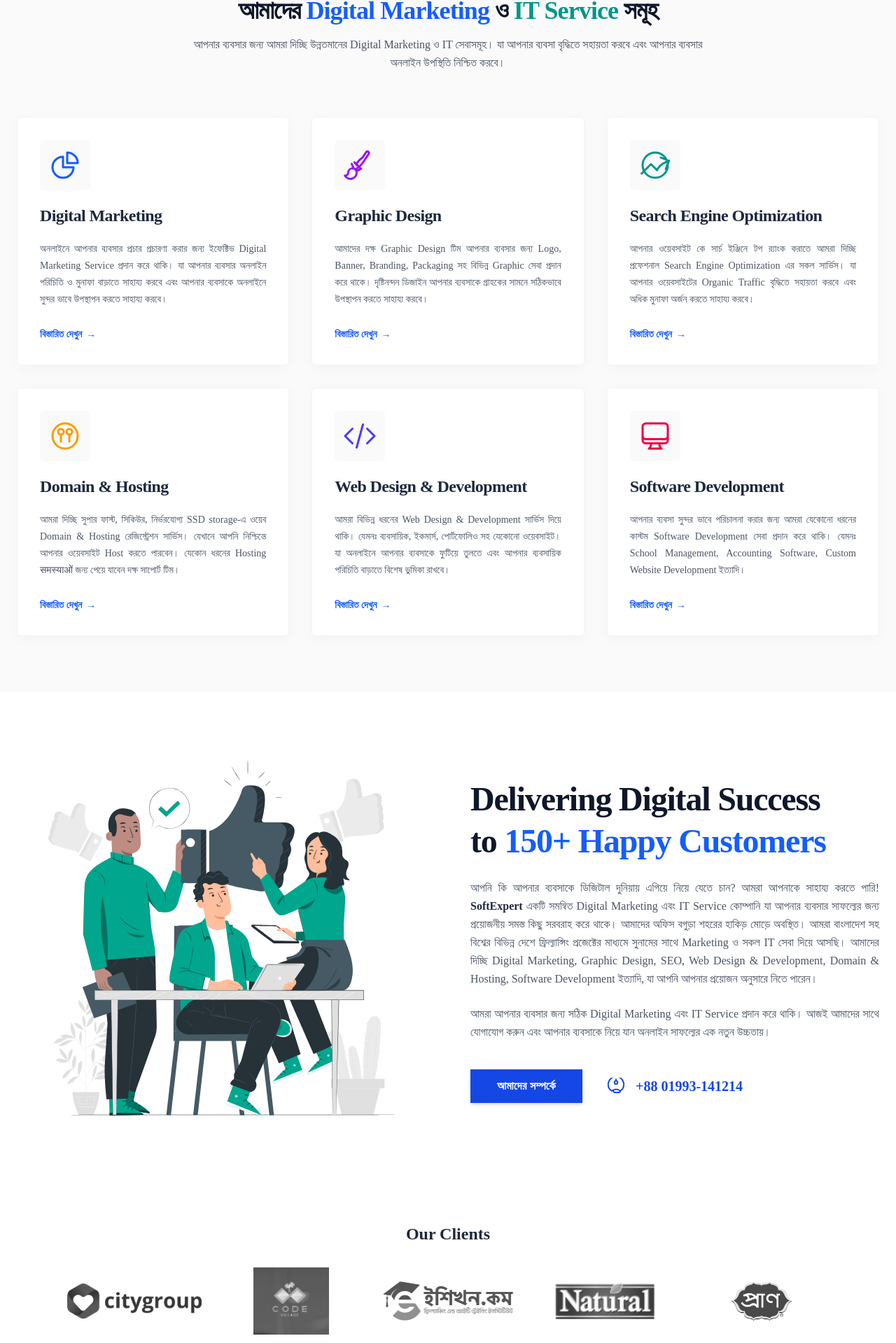
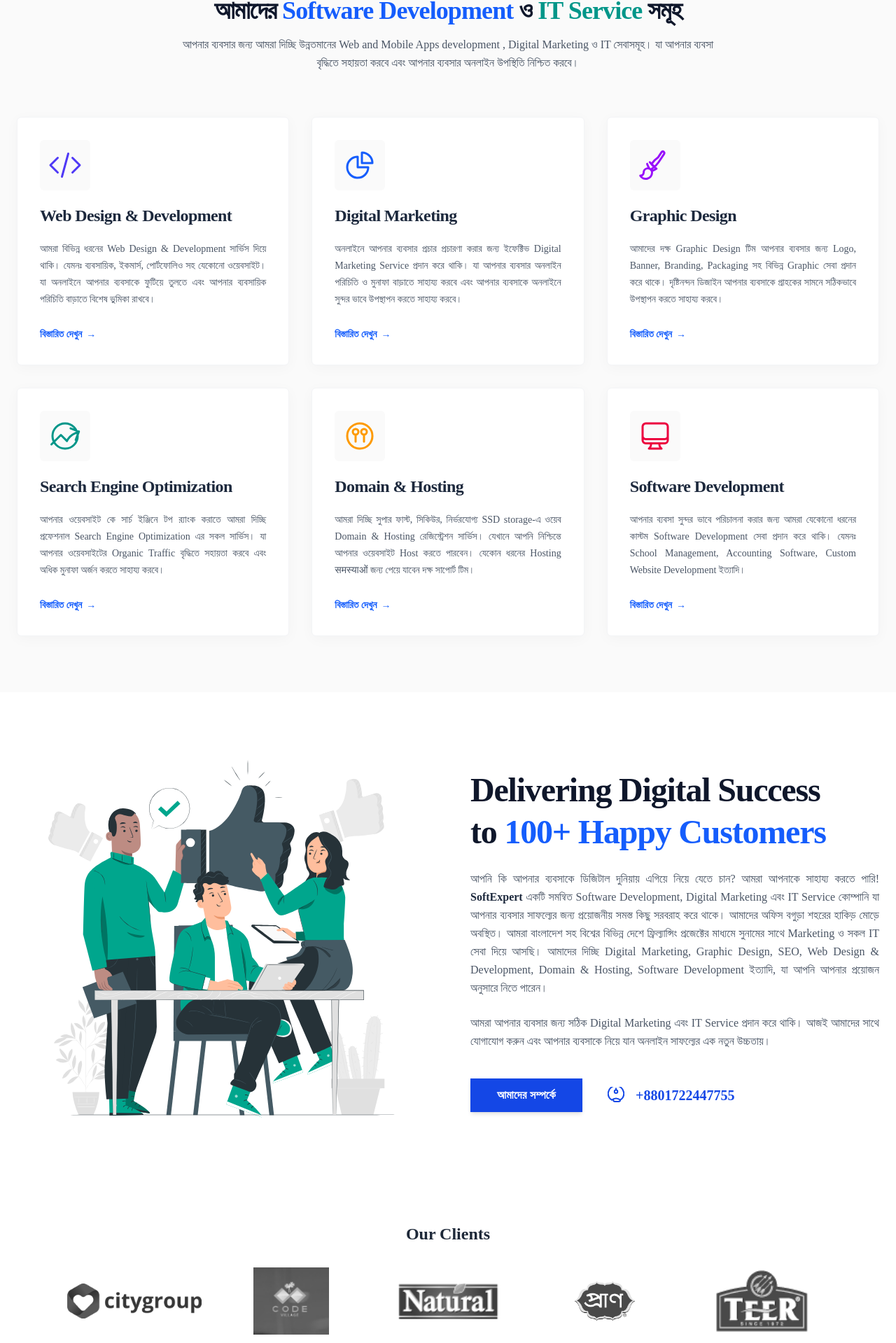
Before and after one commit to applandsys/softexpertweb, a Next.js app: page / in a window 1280 px wide. Shown: the part 878-2797 px from the top of the page at 70% size. Built offline with nearby package versions, Linux system fonts and the light colour scheme.

Commit message:
fix: whatsapp added

```diff
--- a/src/components/AboutUs.tsx
+++ b/src/components/AboutUs.tsx
@@ -26,13 +26,13 @@ export default function AboutUs() {
                         {/* Heading */}
                         <h2 className="text-3xl font-extrabold text-slate-900 dark:text-zinc-50 sm:text-4xl lg:text-5xl tracking-tight leading-tight">
                             Delivering Digital Success <br />
-                            to <span className="text-blue-600">150+ Happy Customers</span>
+                            to <span className="text-blue-600">100+ Happy Customers</span>
                         </h2>
 
                         {/* Paragraph 1 */}
                         <p className="text-gray-600 dark:text-zinc-400 text-sm sm:text-base leading-relaxed text-justify">
                             আপনি কি আপনার ব্যবসাকে ডিজিটাল দুনিয়ায় এগিয়ে নিয়ে যেতে চান? আমরা আপনাকে সাহায্য করতে পারি!
-                            <span className="font-semibold text-slate-800 dark:text-zinc-200"> SoftExpert</span> একটি সমন্বিত Digital Marketing এবং IT Service কোম্পানি যা আপনার ব্যবসার সাফল্যের জন্য প্রয়োজনীয় সমস্ত কিছু সরবরাহ করে থাকে। আমাদের অফিস বগুড়া শহরের হাকিড় মোড়ে অবস্থিত। আমরা বাংলাদেশ সহ বিশ্বের বিভিন্ন দেশে ফ্রিল্যান্সিং প্রজেক্টের মাধ্যমে সুনামের সাথে Marketing ও সকল IT সেবা দিয়ে আসছি। আমাদের দিচ্ছি Digital Marketing, Graphic Design, SEO, Web Design & Development, Domain & Hosting, Software Development ইত্যাদি, যা আপনি আপনার প্রয়োজন অনুসারে নিতে পারেন।
+                            <span className="font-semibold text-slate-800 dark:text-zinc-200"> SoftExpert</span> একটি সমন্বিত Software Development, Digital Marketing এবং IT Service কোম্পানি যা আপনার ব্যবসার সাফল্যের জন্য প্রয়োজনীয় সমস্ত কিছু সরবরাহ করে থাকে। আমাদের অফিস বগুড়া শহরের হাকিড় মোড়ে অবস্থিত। আমরা বাংলাদেশ সহ বিশ্বের বিভিন্ন দেশে ফ্রিল্যান্সিং প্রজেক্টের মাধ্যমে সুনামের সাথে Marketing ও সকল IT সেবা দিয়ে আসছি। আমাদের দিচ্ছি Digital Marketing, Graphic Design, SEO, Web Design & Development, Domain & Hosting, Software Development ইত্যাদি, যা আপনি আপনার প্রয়োজন অনুসারে নিতে পারেন।
                         </p>
 
                         {/* Paragraph 2 */}
@@ -53,7 +53,7 @@ export default function AboutUs() {
 
                             {/* Headset Phone Link */}
                             <a
-                                href="tel:+8801993141214"
+                                href="tel:+8801722447755"
                                 className="inline-flex items-center gap-3 text-lg sm:text-xl font-bold text-blue-700 hover:text-blue-800 transition-colors group"
                             >
                                 {/* Minimal Headset SVG Icon */}
@@ -62,7 +62,7 @@ export default function AboutUs() {
                                         <path strokeLinecap="round" strokeLinejoin="round" d="M18 18.72a9.094 9.094 0 0 0 3.741-3.394 11.25 11.25 0 1 0-19.482 0A9.094 9.094 0 0 0 6 18.72M18 18.72a9 9 0 0 0-12 0m12 0a2.25 2.25 0 0 1-2.25 2.25H10.5A2.25 2.25 0 0 1 8.25 18.72M12 2.25V4.5m0 0a2.25 2.25 0 1 0 0 4.5 2.25 2.25 0 0 0 0-4.5Z" />
                                     </svg>
                                 </div>
-                                <span>+88 01993-141214</span>
+                                <span>+8801722447755</span>
                             </a>
 
                         </div>
--- a/src/components/ClientCarousel.tsx
+++ b/src/components/ClientCarousel.tsx
@@ -8,11 +8,7 @@ import "slick-carousel/slick/slick.css";
 import "slick-carousel/slick/slick-theme.css";
 
 const ClientCarousel = () => {
-  const partners = [
-    'akig.png', 'bangal.png', 'citygroup.png',
-    'code-village.png', 'eShikhon-Logo-2025-04.png',
-    'natural.png', 'pran.png', 'teer.png'
-  ];
+  const partners = ['akig.png', 'bangal.png', 'citygroup.png', 'code-village.png','natural.png', 'pran.png', 'teer.png'];
 
   const settings = {
     dots: true,
--- a/src/components/Services.tsx
+++ b/src/components/Services.tsx
@@ -2,6 +2,16 @@ import Link from "next/link";
 
 export default function Services() {
     const servicesData = [
+        {
+            title: "Web Design & Development",
+            description: "আমরা বিভিন্ন ধরনের Web Design & Development সার্ভিস দিয়ে থাকি। যেমনঃ ব্যবসায়িক, ইকমার্স, পোর্টফোলিও সহ যেকোনো ওয়েবসাইট। যা অনলাইনে আপনার ব্যবসাকে ফুটিয়ে তুলতে এবং আপনার ব্যবসায়িক পরিচিতি বাড়াতে বিশেষ ভুমিকা রাখবে।",
+            href: "#web-development",
+            icon: (
+                <svg className="w-12 h-12 text-indigo-600" fill="none" stroke="currentColor" strokeWidth="1.5" viewBox="0 0 24 24">
+                    <path strokeLinecap="round" strokeLinejoin="round" d="M17.25 6.75 22.5 12l-5.25 5.25m-10.5 0L1.5 12l5.25-5.25m7.5-3-4.5 16.5" />
+                </svg>
+            )
+        },
         {
             title: "Digital Marketing",
             description: "অনলাইনে আপনার ব্যবসার প্রচার প্রচারণা করার জন্য ইফেক্টিভ Digital Marketing Service প্রদান করে থাকি। যা আপনার ব্যবসার অনলাইন পরিচিতি ও মুনাফা বাড়াতে সাহায্য করবে এবং আপনার ব্যবসাকে অনলাইনে সুন্দর ভাবে উপস্থাপন করতে সাহায্য করবে।",
@@ -45,16 +55,6 @@ export default function Services() {
             )
         },
         {
-            title: "Web Design & Development",
-            description: "আমরা বিভিন্ন ধরনের Web Design & Development সার্ভিস দিয়ে থাকি। যেমনঃ ব্যবসায়িক, ইকমার্স, পোর্টফোলিও সহ যেকোনো ওয়েবসাইট। যা অনলাইনে আপনার ব্যবসাকে ফুটিয়ে তুলতে এবং আপনার ব্যবসায়িক পরিচিতি বাড়াতে বিশেষ ভুমিকা রাখবে।",
-            href: "#web-development",
-            icon: (
-                <svg className="w-12 h-12 text-indigo-600" fill="none" stroke="currentColor" strokeWidth="1.5" viewBox="0 0 24 24">
-                    <path strokeLinecap="round" strokeLinejoin="round" d="M17.25 6.75 22.5 12l-5.25 5.25m-10.5 0L1.5 12l5.25-5.25m7.5-3-4.5 16.5" />
-                </svg>
-            )
-        },
-        {
             title: "Software Development",
             description: "আপনার ব্যবসা সুন্দর ভাবে পরিচালনা করার জন্য আমরা যেকোনো ধরনের কাস্টম Software Development সেবা প্রদান করে থাকি। যেমনঃ School Management, Accounting Software, Custom Website Development ইত্যাদি।",
             href: "#software-development",
@@ -73,10 +73,10 @@ export default function Services() {
                 {/* Header Content Wrapper */}
                 <div className="text-center max-w-3xl mx-auto mb-16 flex flex-col gap-4">
                     <h2 className="text-3xl font-extrabold text-slate-900 dark:text-zinc-50 sm:text-4xl tracking-tight">
-                        আমাদের <span className="text-blue-600">Digital Marketing</span> ও <span className="text-teal-600">IT Service</span> সমূহ
+                        আমাদের <span className="text-blue-600">Software Development</span> ও <span className="text-teal-600">IT Service</span> সমূহ
                     </h2>
                     <p className="text-gray-600 dark:text-zinc-400 text-base leading-relaxed">
-                        আপনার ব্যবসার জন্য আমরা দিচ্ছি উন্নতমানের Digital Marketing ও IT সেবাসমূহ। যা আপনার ব্যবসা বৃদ্ধিতে সহায়তা করবে এবং আপনার ব্যবসার অনলাইন উপস্থিতি নিশ্চিত করবে।
+                        আপনার ব্যবসার জন্য আমরা দিচ্ছি উন্নতমানের Web  and Mobile Apps development ,  Digital Marketing ও IT সেবাসমূহ। যা আপনার ব্যবসা বৃদ্ধিতে সহায়তা করবে এবং আপনার ব্যবসার অনলাইন উপস্থিতি নিশ্চিত করবে।
                     </p>
                 </div>
 
```
